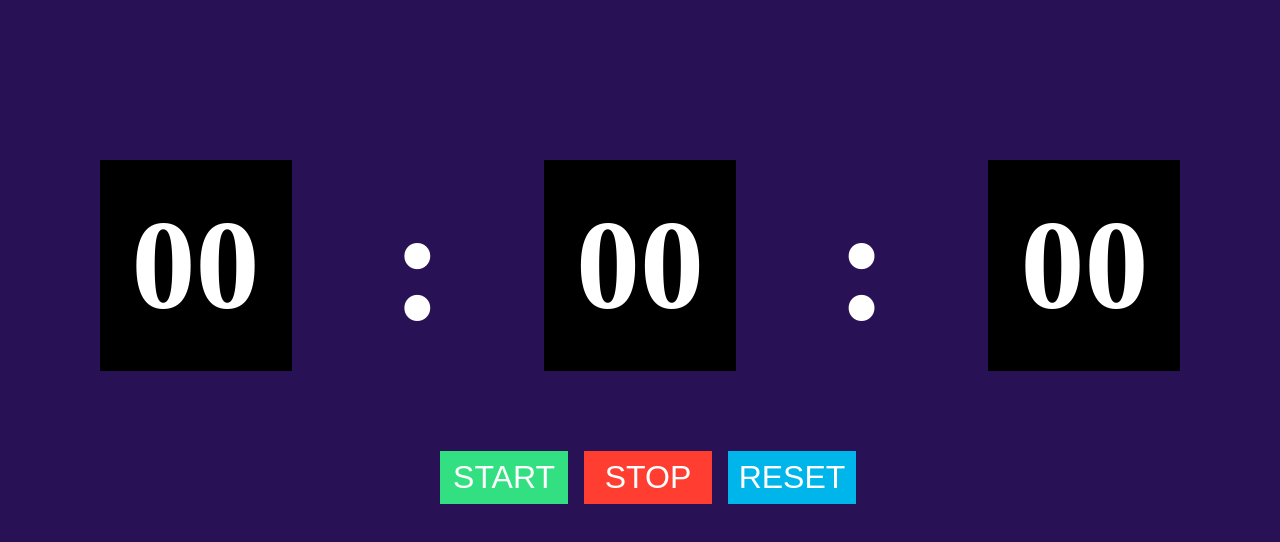
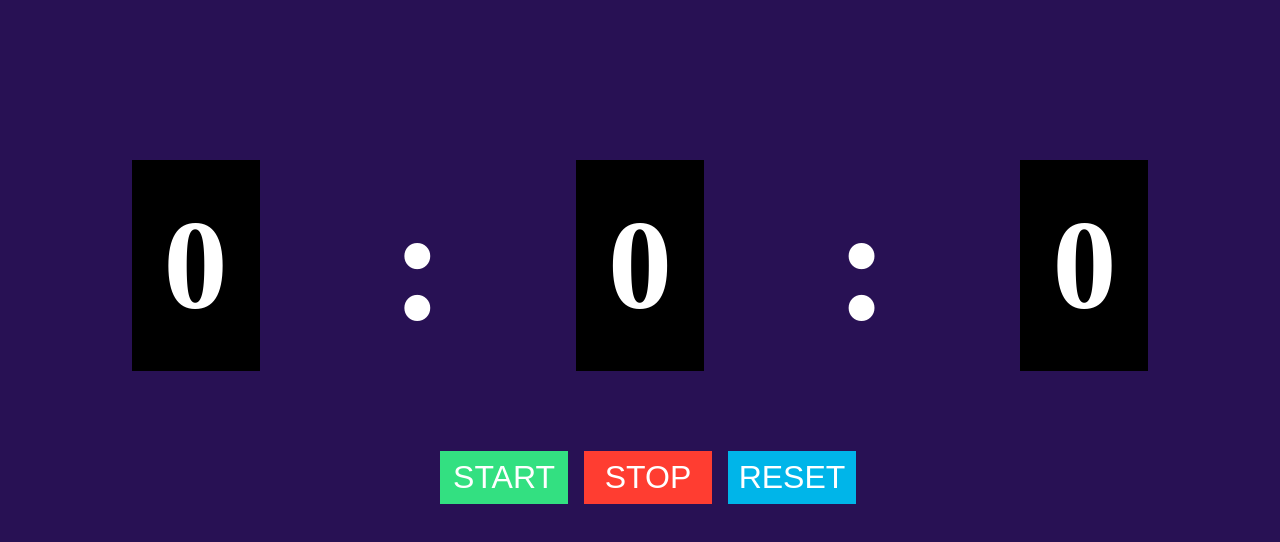
Before and after one commit to abdum317/stop-watch, a plain HTML site: page index.html in a window 1280 px wide. Drawn offline with Linux system fonts and the light colour scheme.

Commit message:
h1 updated

```diff
--- a/index.html
+++ b/index.html
@@ -12,15 +12,15 @@
 <body>
     <div class="container">
         <div class="seconds">
-            <h1 id="seconds">00</h1>
+            <h1 id="seconds">0</h1>
         </div>
         <h2>:</h2>
         <div class="minute">
-            <h1 id="minutes">00</h1>
+            <h1 id="minutes">0</h1>
         </div>
         <h2>:</h2>
         <div class="hours">
-            <h1 id="hours">00</h1>
+            <h1 id="hours">0</h1>
         </div>
     </div>
     <div class="buttonss">
```
